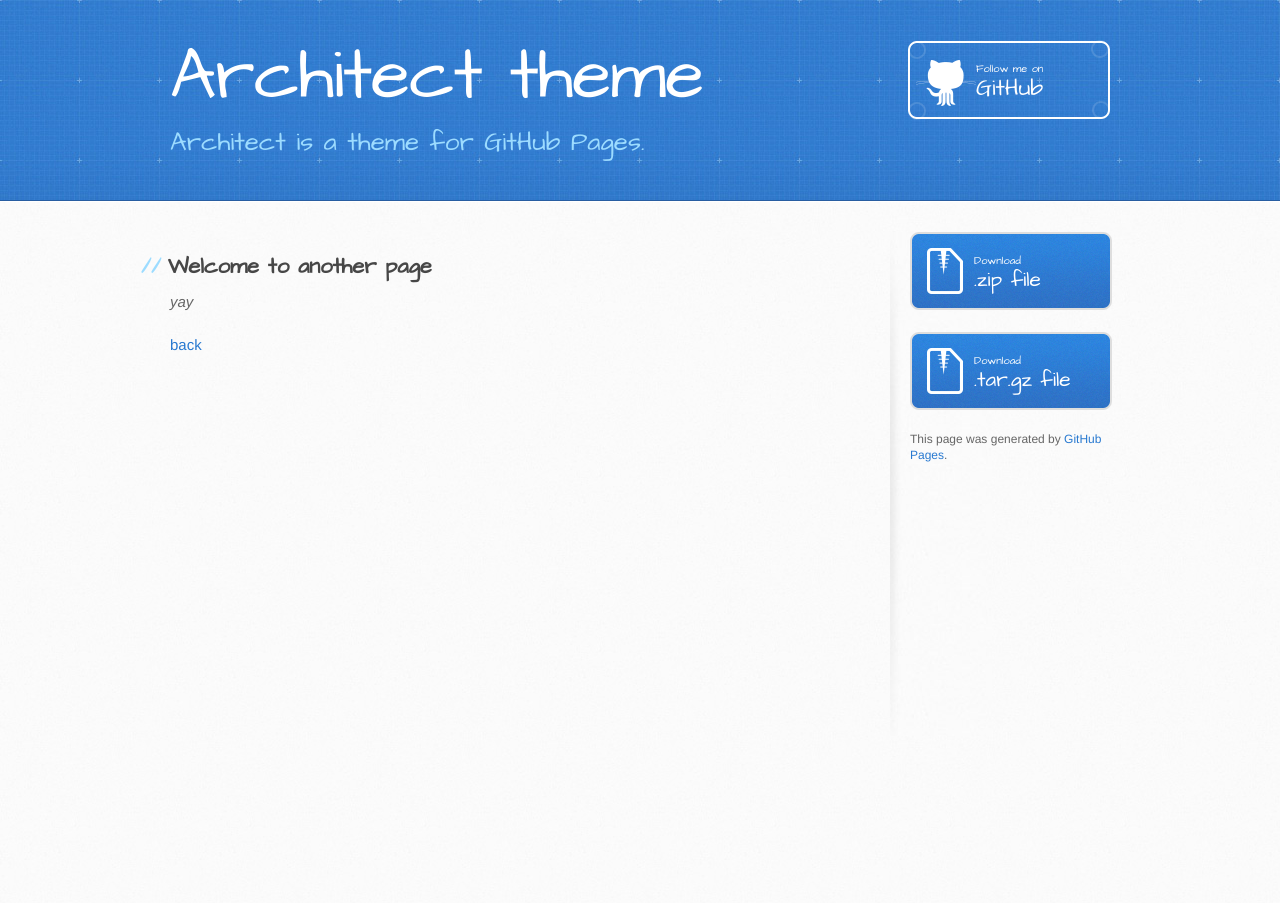
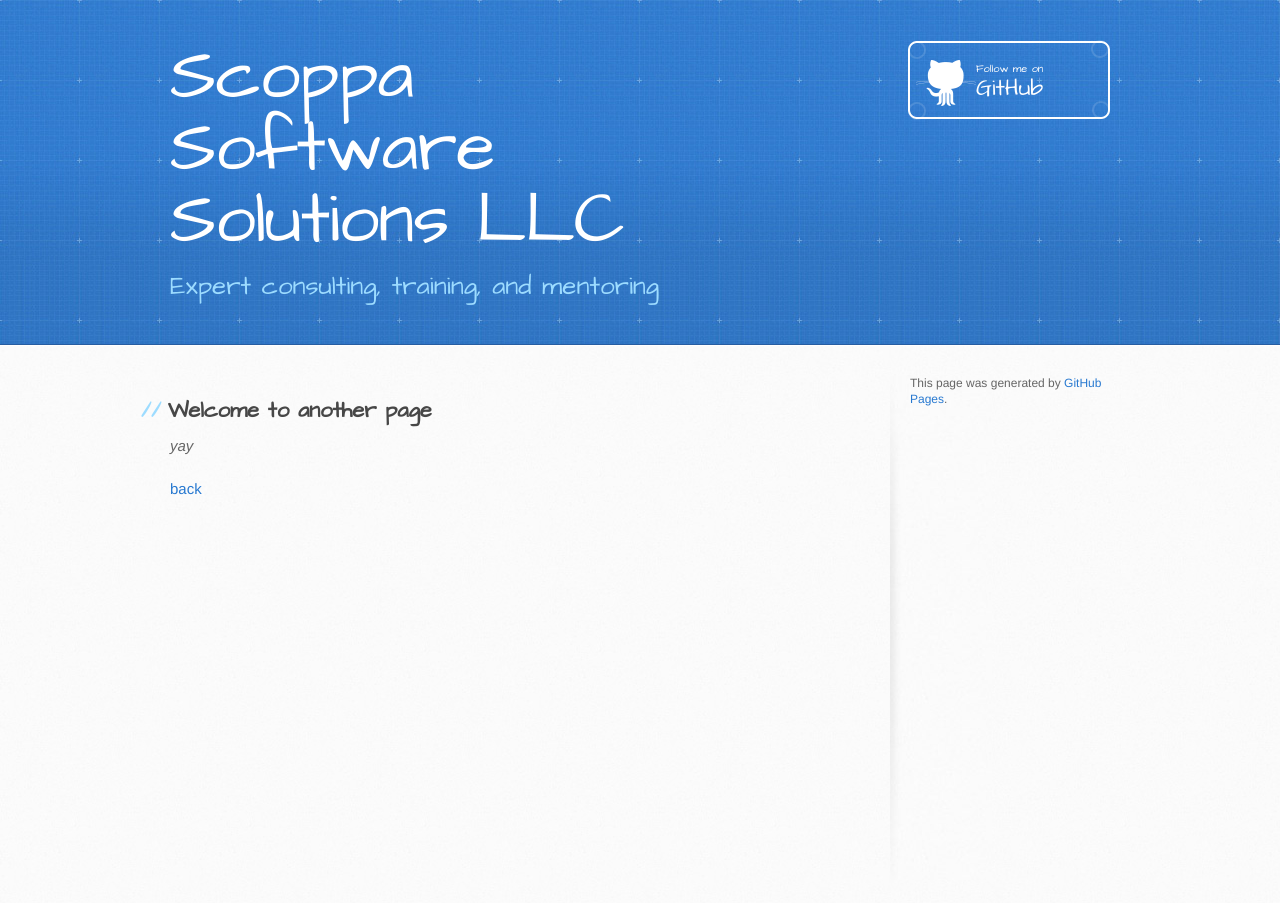
Before and after one commit to Scoppa-Software-Solutions/Scoppa-Software-Solutions.github.io, a Jekyll site: the page built from docs/another-page.md, in a window 1280 px wide. Built offline with Jekyll 4.4.1, drawn with Linux system fonts in a browser that asks for light colours; our own code applies the rules of GitHub Pages for plain Markdown files.

Commit message:
modified config

```diff
--- a/docs/_config.yml
+++ b/docs/_config.yml
@@ -1,5 +1,5 @@
-title: Architect theme
-description: Architect is a theme for GitHub Pages.
-show_downloads: true
+title: Scoppa Software Solutions LLC
+description: Expert consulting, training, and mentoring
+show_downloads: false
 google_analytics:
 theme: jekyll-theme-architect
```
